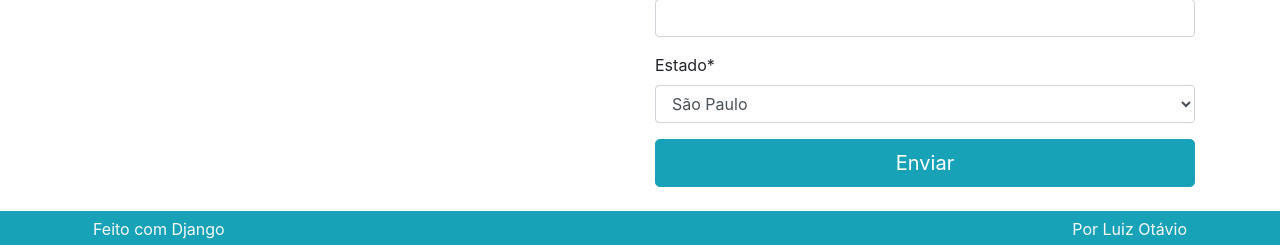
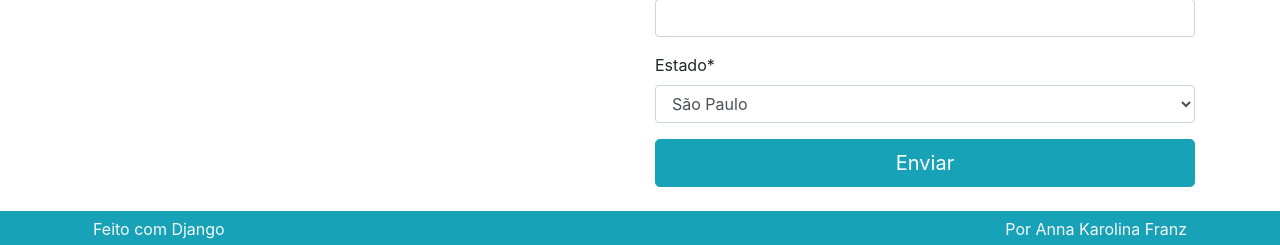
Before and after one commit to franzannakarolina/django-simple-ecommerce, a Django app: page /perfil/ in a window 1280 px wide. Shown: the part 1457-1702 px from the top of the page. Run offline with Django 3.2, Linux system fonts and the light colour scheme; some libraries are stand-ins or nearby versions.

Commit message:
refactor

```diff
--- a/templates/parciais/_footer.html
+++ b/templates/parciais/_footer.html
@@ -10,7 +10,7 @@
       </div>
       <div class="col">
         <div class="p-1 text-right">
-                    <span class="align-middle p-1">Por Luiz Otávio</span>
+          <span class="align-middle p-1">Por Anna Karolina Franz</span>
         </div>
       </div>
     </div>
```
Lines whose indentation alone changed are shown as unchanged.
